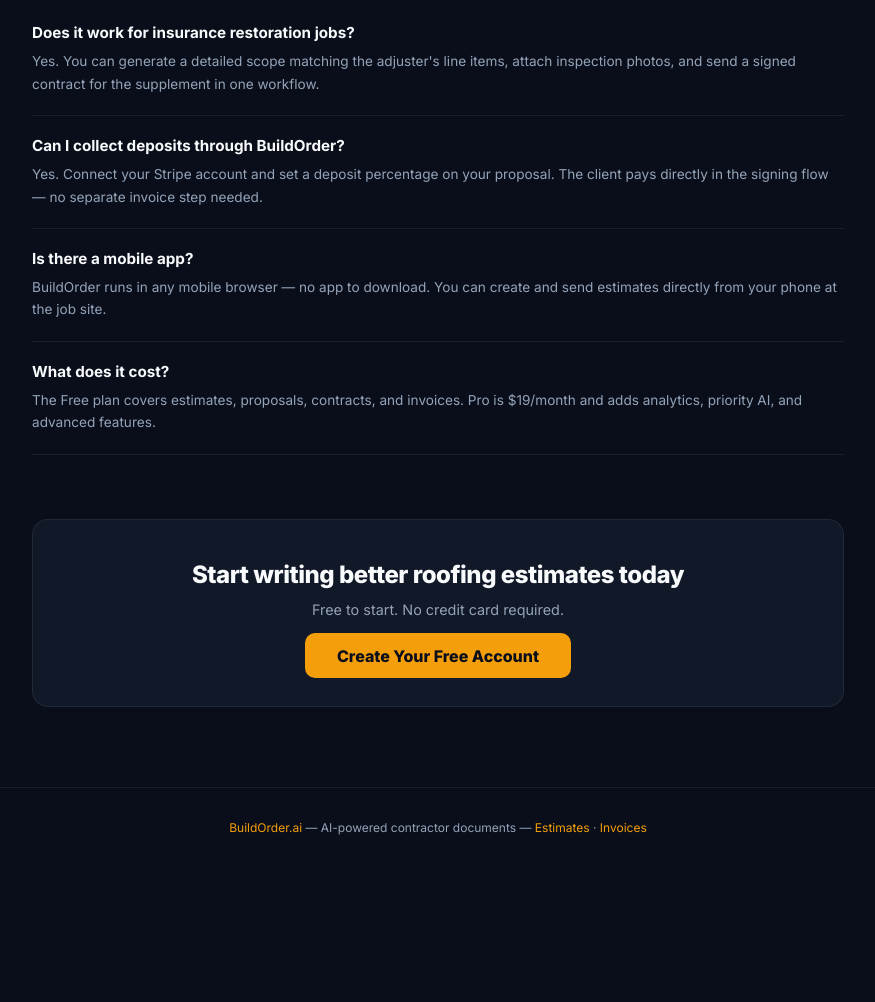
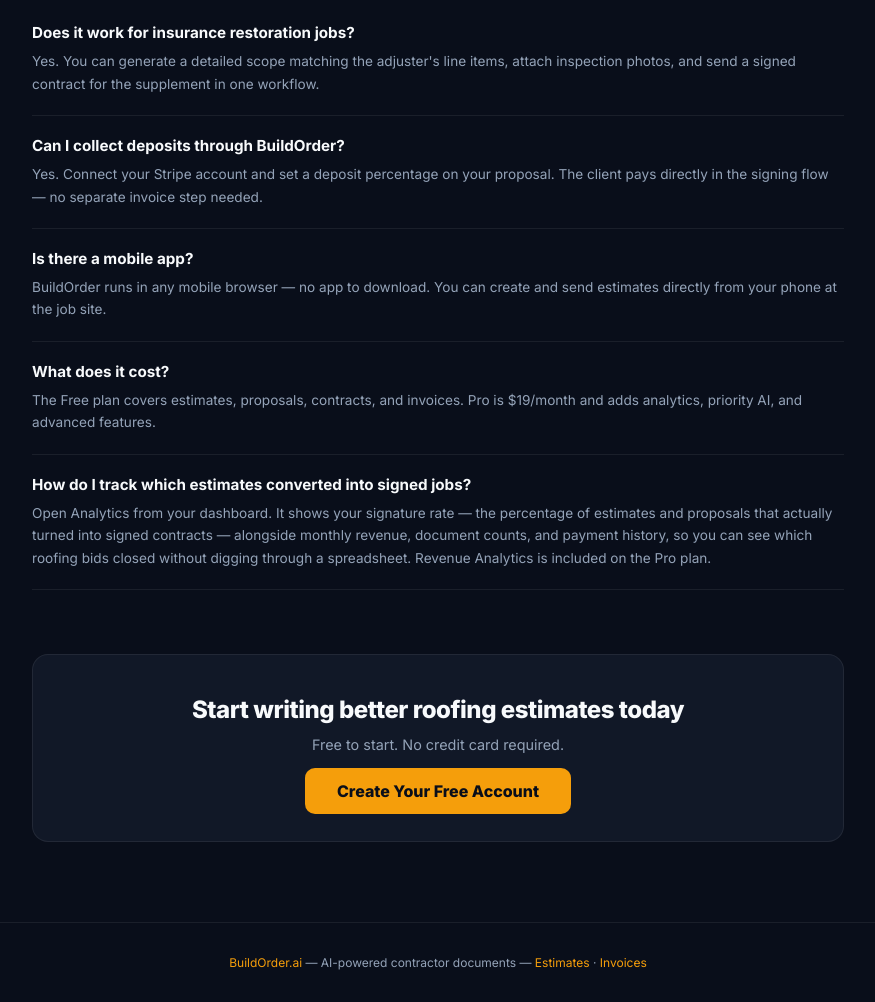
Before and after one commit to TattooedRealtorAtlanta/buildorder, a website: page roofing-estimate-software.html in a window 1280 px wide. Shown: the part 1514-2516 px from the top of the page, without its empty margins (202-1077 px from the left). Before the commit the page ends 2381 px from the top, so only its background shows below. Drawn offline with Linux system fonts and the light colour scheme.

Commit message:
Add FAQ entry on tracking estimate-to-signed-job conversion on roofing page

```diff
--- a/roofing-estimate-software.html
+++ b/roofing-estimate-software.html
@@ -133,6 +133,10 @@
         <div class="faq-q">What does it cost?</div>
         <div class="faq-a">The Free plan covers estimates, proposals, contracts, and invoices. Pro is $19/month and adds analytics, priority AI, and advanced features.</div>
       </div>
+      <div class="faq-item">
+        <div class="faq-q">How do I track which estimates converted into signed jobs?</div>
+        <div class="faq-a">Open Analytics from your dashboard. It shows your signature rate — the percentage of estimates and proposals that actually turned into signed contracts — alongside monthly revenue, document counts, and payment history, so you can see which roofing bids closed without digging through a spreadsheet. Revenue Analytics is included on the Pro plan.</div>
+      </div>
     </div>
 
     <div class="bottom-cta">
```
